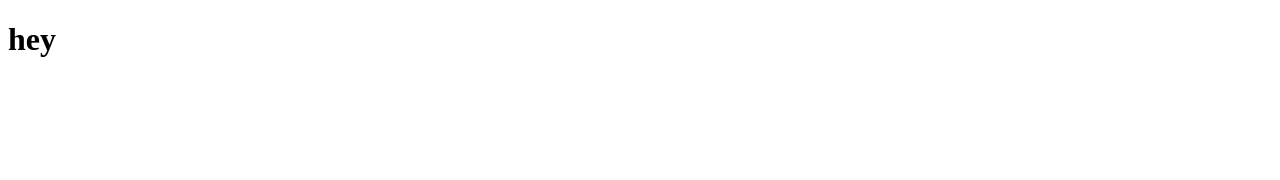
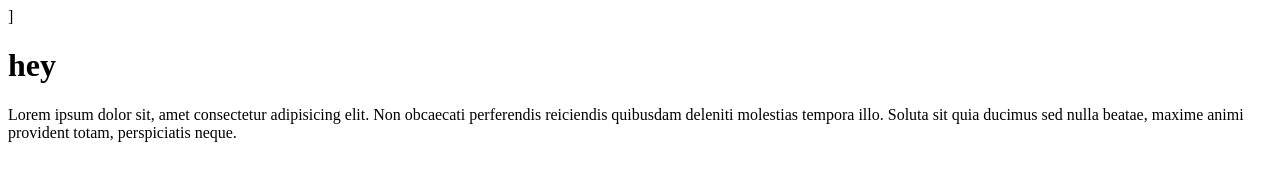
Before and after one commit to Faithdkm/faith, a plain HTML site: page index.html in a window 1280 px wide. Drawn offline with Linux system fonts and the light colour scheme.

Commit message:
third commit

```diff
--- a/index.html
+++ b/index.html
@@ -4,9 +4,12 @@
     <meta charset="UTF-8">
     <meta http-equiv="X-UA-Compatible" content="IE=edge">
     <meta name="viewport" content="width=device-width, initial-scale=1.0">
-    <title>Document</title>
+    <title>My project</title>]
 </head>
 <body>
     <h1>hey</h1>
+    <p>
+        Lorem ipsum dolor sit, amet consectetur adipisicing elit. Non obcaecati perferendis reiciendis quibusdam deleniti molestias tempora illo. Soluta sit quia ducimus sed nulla beatae, maxime animi provident totam, perspiciatis neque.
+    </p>
 </body>
 </html>
```
